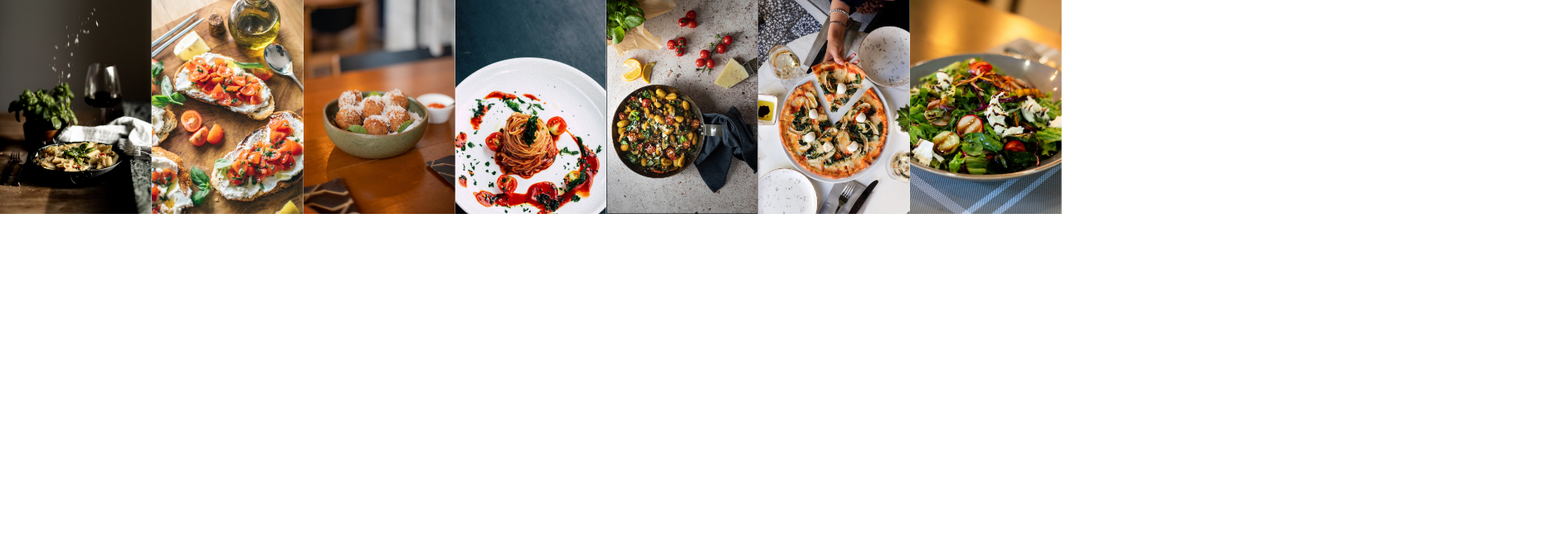
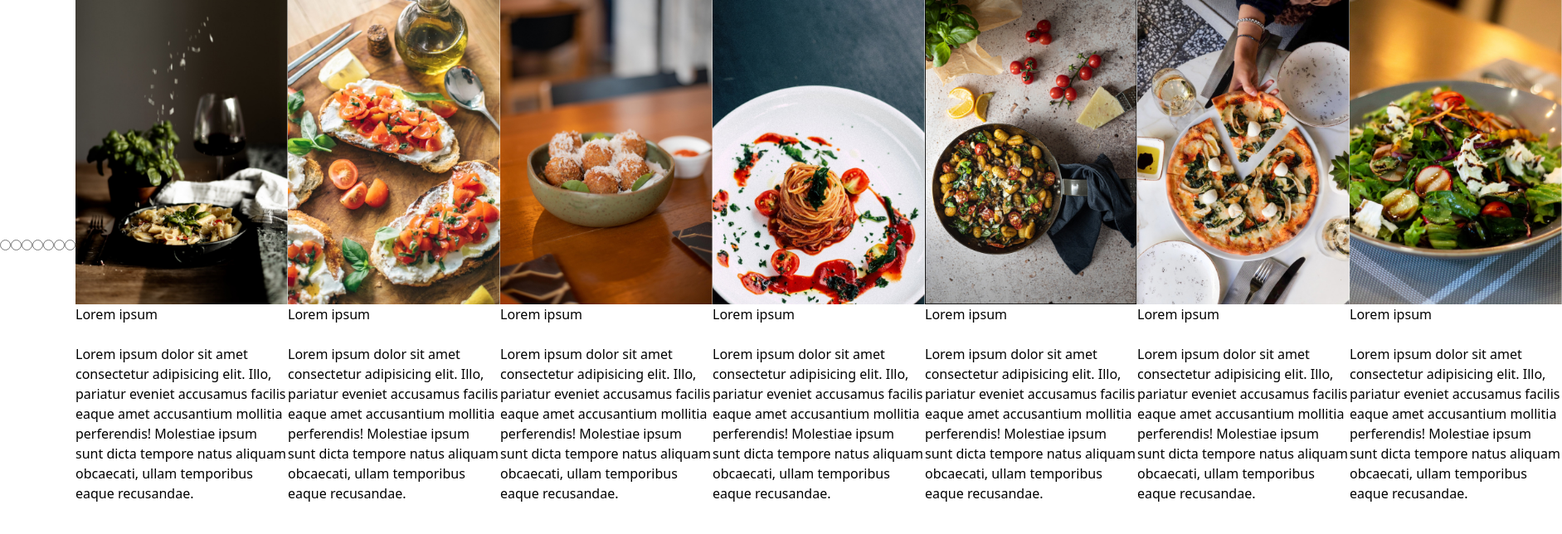
Before and after one commit to Victor-Alves1/italian_food, a React (Vite) app in the folder italian_food/: page / in a window 1280 px wide. Shown: the part 80-724 px from the top of the page at 83% size, 1883 px wide, since content can reach past the window. Built offline with nearby package versions, Linux system fonts and the light colour scheme.

Commit message:
image update 2022 may 27

```diff
--- a/italian_food/src/components/foods.jsx
+++ b/italian_food/src/components/foods.jsx
@@ -9,27 +9,113 @@ import salada from '../../images/salada.jpg'
 const Foods = () => {
     return (
         <div className='flex'>
+
+            <input type="radio" name="info-comida" id="menu1" />
+            <input type="radio" name="info-comida" id="menu2" />
+            <input type="radio" name="info-comida" id="menu3" />
+            <input type="radio" name="info-comida" id="menu4" />
+            <input type="radio" name="info-comida" id="menu5" />
+            <input type="radio" name="info-comida" id="menu6" />
+            <input type="radio" name="info-comida" id="menu7" />
+
+            <label htmlFor="menu1">
                 <div className='w-comida'>
                     <img src={massa} alt="" />
+                    <div className='info-comida'>
+                        <h1>
+                            Lorem ipsum
+                        </h1>
+                        <br />
+                        <p>
+                            Lorem ipsum dolor sit amet consectetur adipisicing elit. Illo, pariatur eveniet accusamus facilis eaque amet accusantium mollitia perferendis! Molestiae ipsum sunt dicta tempore natus aliquam obcaecati, ullam temporibus eaque recusandae.
+                        </p>
                     </div>
+                </div>
+            </label>
+            <label htmlFor="menu2">
                 <div className='w-comida'>
                     <img src={couvert} alt="" />
+                    <div className='info-comida'>
+                        <h1>
+                            Lorem ipsum
+                        </h1>
+                        <br />
+                        <p>
+                            Lorem ipsum dolor sit amet consectetur adipisicing elit. Illo, pariatur eveniet accusamus facilis eaque amet accusantium mollitia perferendis! Molestiae ipsum sunt dicta tempore natus aliquam obcaecati, ullam temporibus eaque recusandae.
+                        </p>
                     </div>
+                </div>
+            </label>
+            <label htmlFor="menu3">
                 <div className='w-comida'>
                     <img src={bolinho} alt="" />
+                    <div className='info-comida'>
+                        <h1>
+                            Lorem ipsum
+                        </h1>
+                        <br />
+                        <p>
+                            Lorem ipsum dolor sit amet consectetur adipisicing elit. Illo, pariatur eveniet accusamus facilis eaque amet accusantium mollitia perferendis! Molestiae ipsum sunt dicta tempore natus aliquam obcaecati, ullam temporibus eaque recusandae.
+                        </p>
                     </div>
+                </div>
+            </label>
+            <label htmlFor="menu4">
                 <div className='w-comida'>
                     <img src={macarrao} alt="" />
+                    <div className='info-comida'>
+                        <h1>
+                            Lorem ipsum
+                        </h1>
+                        <br />
+                        <p>
+                            Lorem ipsum dolor sit amet consectetur adipisicing elit. Illo, pariatur eveniet accusamus facilis eaque amet accusantium mollitia perferendis! Molestiae ipsum sunt dicta tempore natus aliquam obcaecati, ullam temporibus eaque recusandae.
+                        </p>
                     </div>
+                </div>
+            </label>
+            <label htmlFor="menu5">
                 <div className='w-comida'>
                     <img src={mistura} alt="" />
+                    <div className='info-comida'>
+                        <h1>
+                            Lorem ipsum
+                        </h1>
+                        <br />
+                        <p>
+                            Lorem ipsum dolor sit amet consectetur adipisicing elit. Illo, pariatur eveniet accusamus facilis eaque amet accusantium mollitia perferendis! Molestiae ipsum sunt dicta tempore natus aliquam obcaecati, ullam temporibus eaque recusandae.
+                        </p>
                     </div>
+                </div>
+            </label>
+            <label htmlFor="menu6">
                 <div className='w-comida'>
                     <img src={pizza} alt="" />
+                    <div className='info-comida'>
+                        <h1>
+                            Lorem ipsum
+                        </h1>
+                        <br />
+                        <p>
+                            Lorem ipsum dolor sit amet consectetur adipisicing elit. Illo, pariatur eveniet accusamus facilis eaque amet accusantium mollitia perferendis! Molestiae ipsum sunt dicta tempore natus aliquam obcaecati, ullam temporibus eaque recusandae.
+                        </p>
                     </div>
+                </div>
+            </label>
+            <label htmlFor="menu7">
                 <div className='w-comida'>
                     <img src={salada} alt="" />
+                    <div className='info-comida'>
+                        <h1>
+                            Lorem ipsum
+                        </h1>
+                        <br />
+                        <p>
+                            Lorem ipsum dolor sit amet consectetur adipisicing elit. Illo, pariatur eveniet accusamus facilis eaque amet accusantium mollitia perferendis! Molestiae ipsum sunt dicta tempore natus aliquam obcaecati, ullam temporibus eaque recusandae.
+                        </p>
                     </div>
+                </div>
+            </label>
         </div>
     );
 }
```
Lines whose indentation alone changed are shown as unchanged.
